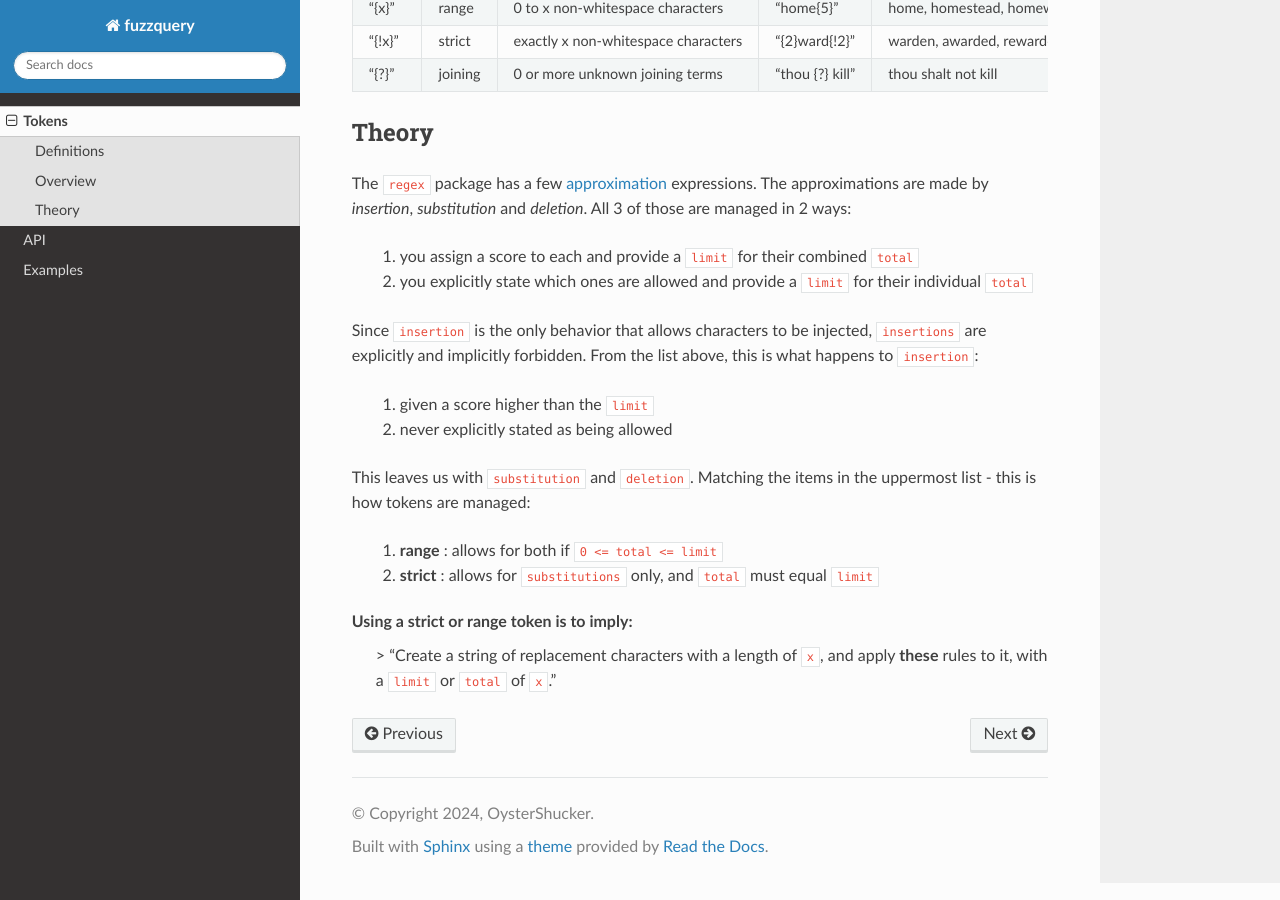
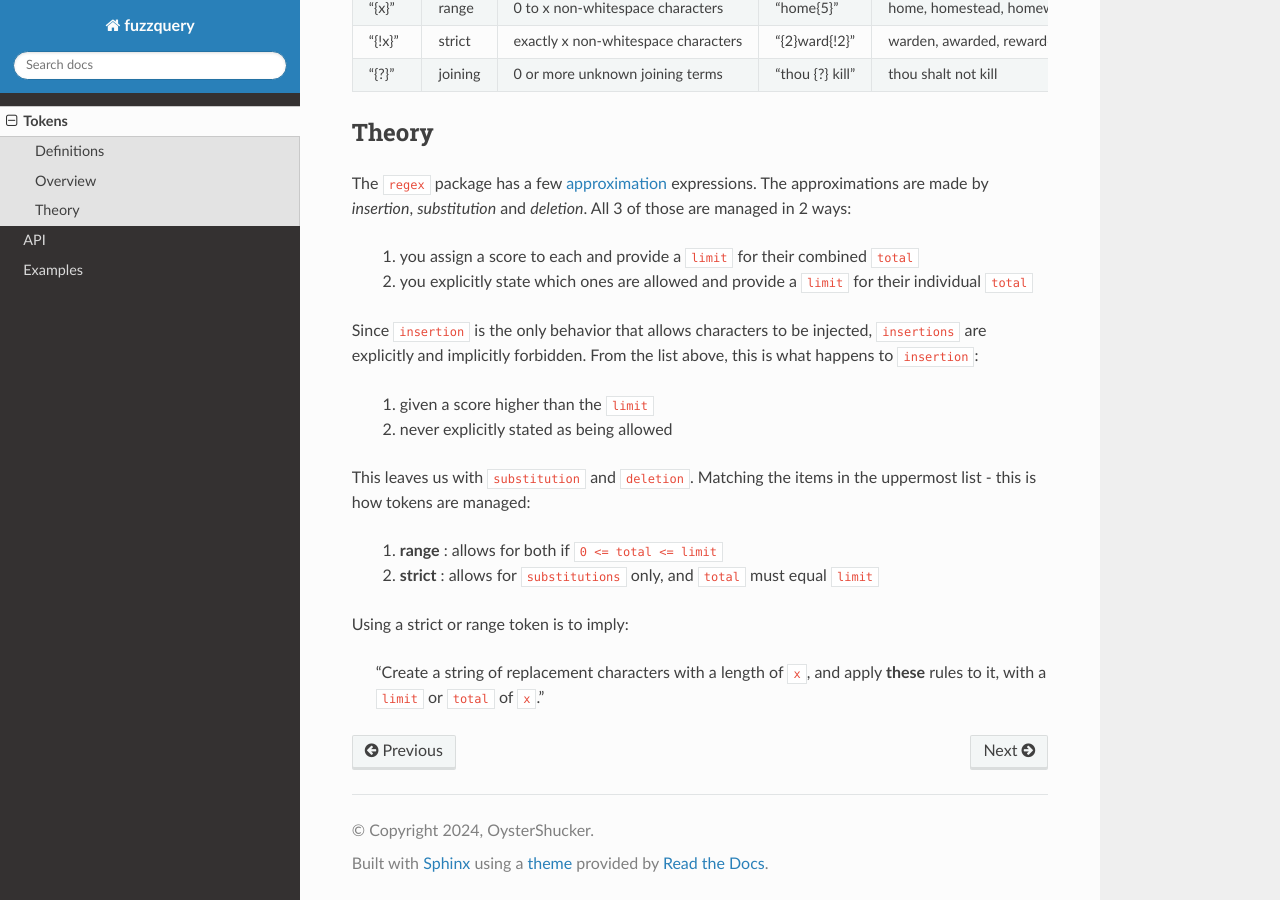
Before and after one commit to OneMadGypsy/fuzzquery, a Sphinx documentation site: the page built from docs/source/tokens.rst, in a window 1280 px wide and 900 px high, scrolled down 806 px. Built offline with Sphinx 7.4.7 and the Read the Docs theme 2.0.0, drawn with Linux system fonts in a browser that asks for light colours.

```diff
--- a/docs/source/tokens.rst
+++ b/docs/source/tokens.rst
@@ -54,4 +54,5 @@ This leaves us with ``substitution`` and ``deletion``. Matching the items in the
   2. **strict** : allows for ``substitutions`` only, and ``total`` must equal ``limit``
 
 Using a strict or range token is to imply:
-  > "Create a string of replacement characters with a length of ``x``, and apply **these** rules to it, with a ``limit`` or ``total`` of ``x``."
+
+  "Create a string of replacement characters with a length of ``x``, and apply **these** rules to it, with a ``limit`` or ``total`` of ``x``."
```
